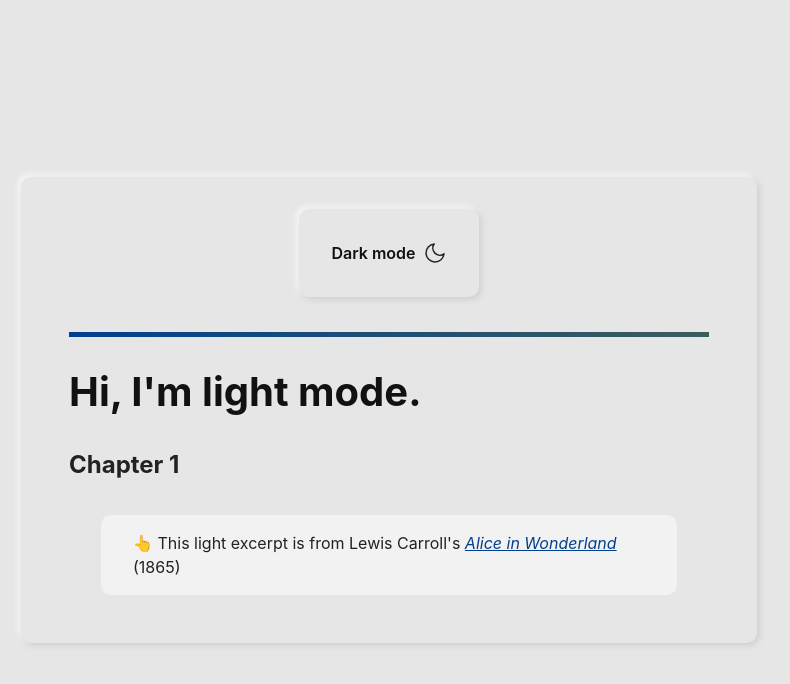
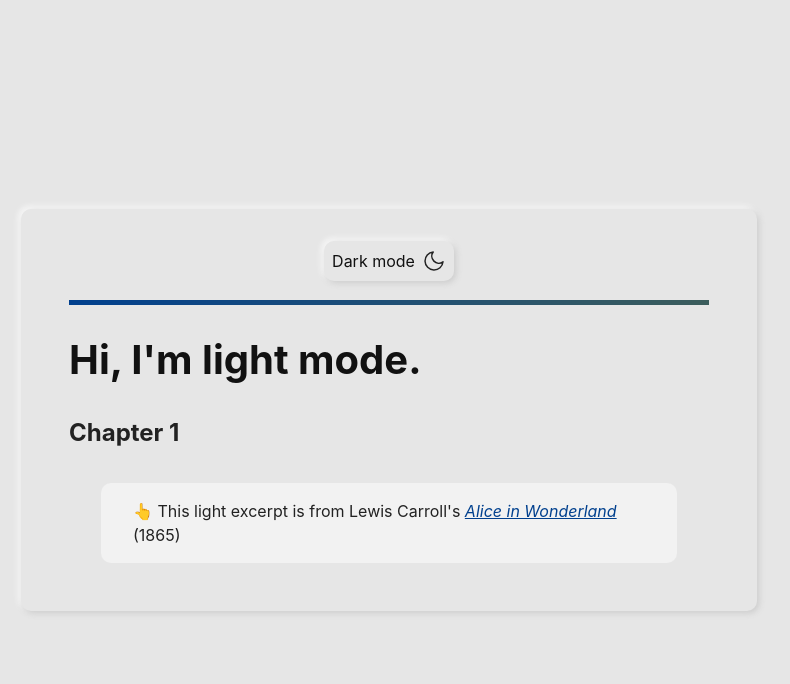
Before and after one commit to mohamadrido/time-parallax, a Jekyll site: the page built from about.html, in a window 1280 px wide. Shown: the top 684 px of the page, without its empty margins (251-1041 px from the left). Built offline with Jekyll 4.4.1, drawn with Linux system fonts in a browser that asks for light colours.

Commit message:
Update main.css

```diff
--- a/assets/main.css
+++ b/assets/main.css
@@ -92,11 +92,11 @@ body {
   display: flex;
   align-items: center;
   justify-content: center;
-  padding: 2rem;
-  margin: 0 auto 1.5rem;
+  padding: 0.5rem;
+  margin: 0 auto 0.5rem;
   font-family: var(--sans);
   font-size: 1rem;
-  font-weight: 600;
+  font-weight: 400;
   line-height: 1;
   color: #111111;
   color: var(--element1, #111111);
```
